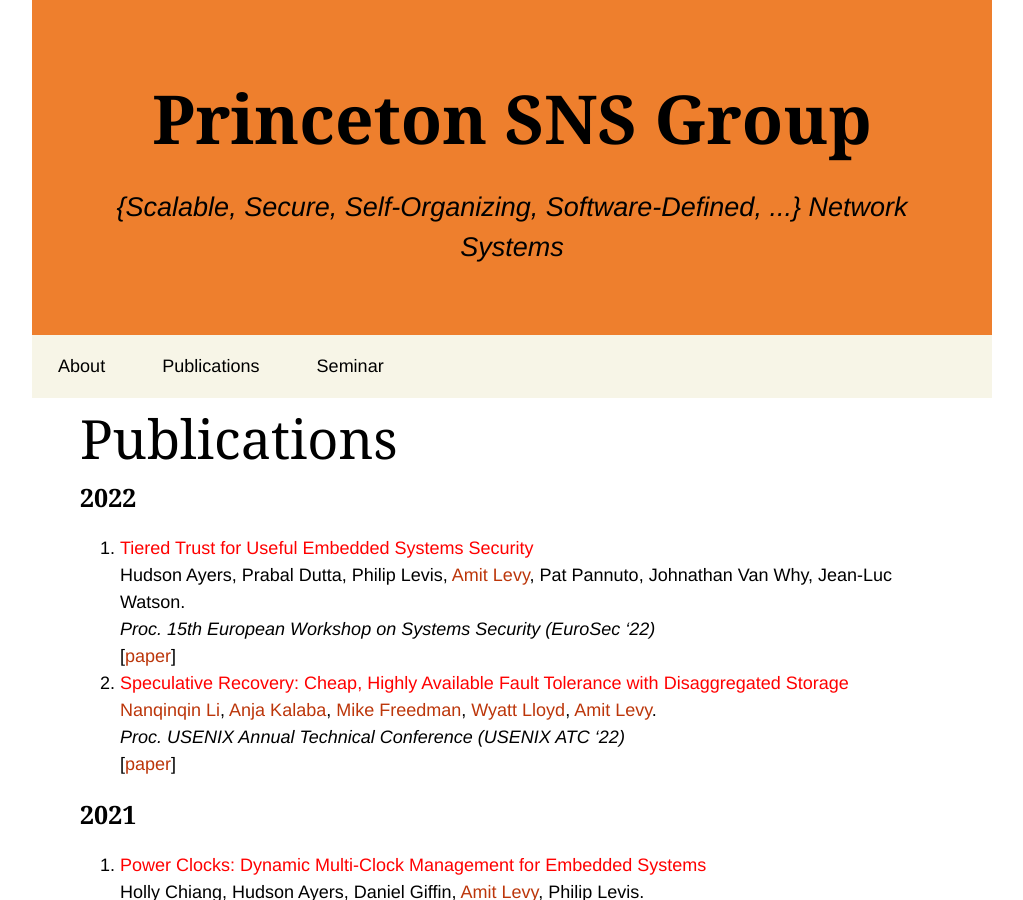
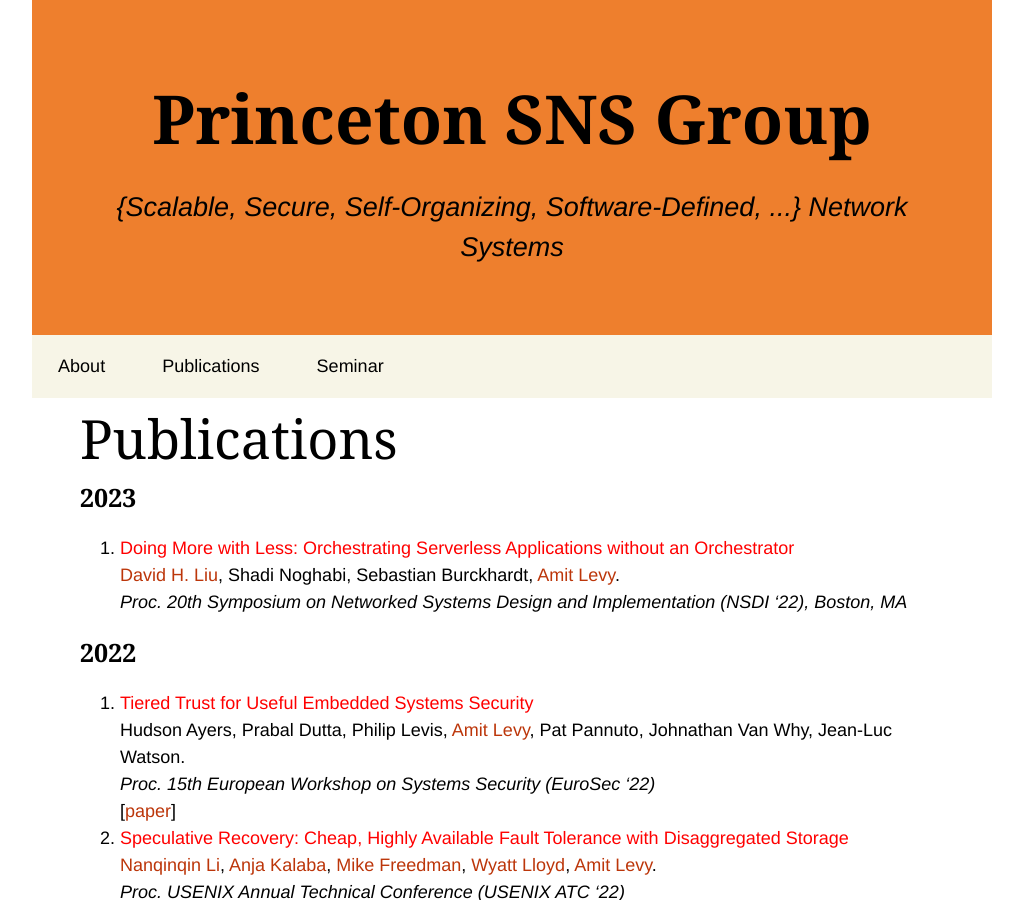
Before and after one commit to princeton-sns/www, a Jekyll site: the page built from publications.md, in a window 1280 px wide and 900 px high. Shown: the whole window, without its empty margins (128-1151 px from the left). Built offline with Jekyll 4.4.1, drawn with Linux system fonts in a browser that asks for light colours; some web fonts are replaced.

Commit message:
unum nsdi

```diff
--- a/_data/publications.yml
+++ b/_data/publications.yml
@@ -1,3 +1,11 @@
+- title: "Doing More with Less: Orchestrating Serverless Applications without an Orchestrator"
+  people:
+    - hl7
+    - Shadi Noghabi
+    - Sebastian Burckhardt
+    - aalevy
+  venue: "Proc. 20th Symposium on Networked Systems Design and Implementation (NSDI '22), Boston, MA"
+  year: 2023
 - title: "Speculative Recovery: Cheap, Highly Available Fault Tolerance with Disaggregated Storage"
   people:
     - linanqinqin
```
